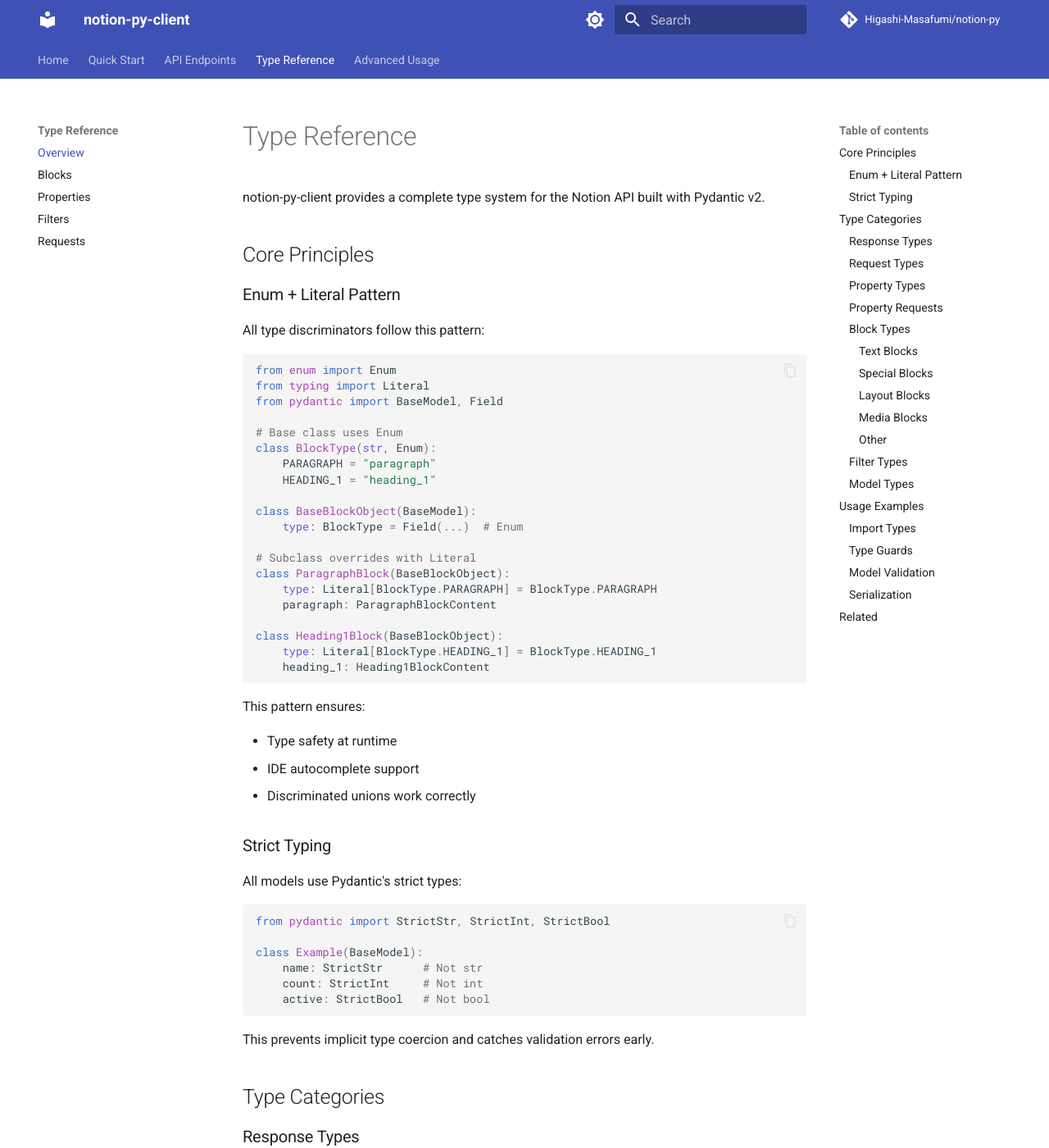
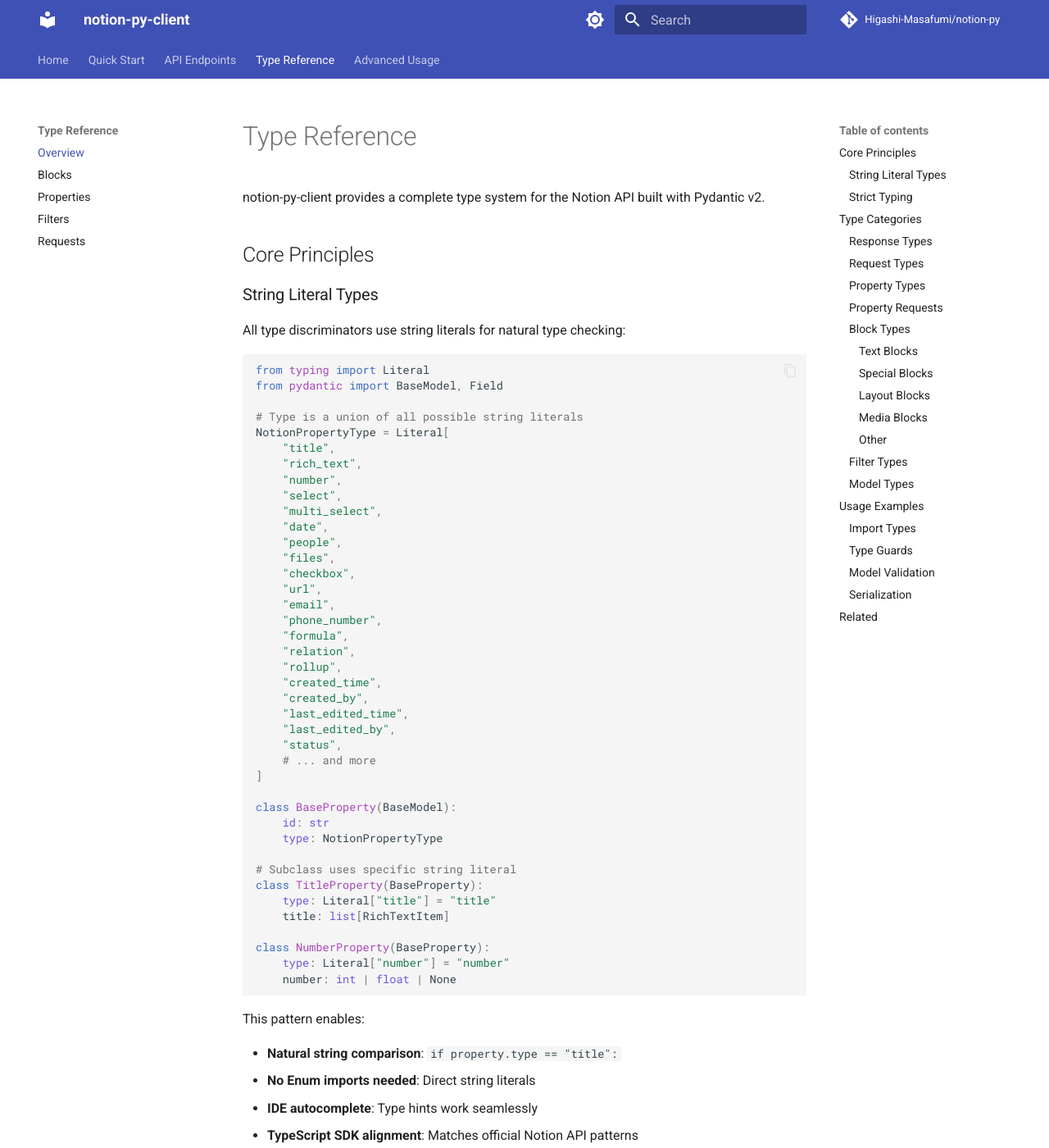
Before and after one commit to Higashi-Masafumi/notion-py, an MkDocs documentation site: the page built from docs/types/index.md, in a window 1280 px wide and 1400 px high. Shown: the whole window at 82% size. Built offline with MkDocs 1.6.1 and Material for MkDocs 9.7.7, drawn with Linux system fonts in a browser that asks for light colours; comment, search, counter and statistics services are not loaded; some of the changed text lies outside the part shown.

Commit message:
refactor: 文字列リテラルタイプパターンに基づいてドキュメントを更新し、テストの非同期関数を修正

````diff
--- a/docs/types/index.md
+++ b/docs/types/index.md
@@ -4,38 +4,59 @@
 
 ## Core Principles
 
-### Enum + Literal Pattern
+### String Literal Types
 
-All type discriminators follow this pattern:
+All type discriminators use string literals for natural type checking:
 
 ```python
-from enum import Enum
 from typing import Literal
 from pydantic import BaseModel, Field
 
-# Base class uses Enum
-class BlockType(str, Enum):
-    PARAGRAPH = "paragraph"
-    HEADING_1 = "heading_1"
+# Type is a union of all possible string literals
+NotionPropertyType = Literal[
+    "title",
+    "rich_text",
+    "number",
+    "select",
+    "multi_select",
+    "date",
+    "people",
+    "files",
+    "checkbox",
+    "url",
+    "email",
+    "phone_number",
+    "formula",
+    "relation",
+    "rollup",
+    "created_time",
+    "created_by",
+    "last_edited_time",
+    "last_edited_by",
+    "status",
+    # ... and more
+]
 
-class BaseBlockObject(BaseModel):
-    type: BlockType = Field(...)  # Enum
+class BaseProperty(BaseModel):
+    id: str
+    type: NotionPropertyType
 
-# Subclass overrides with Literal
-class ParagraphBlock(BaseBlockObject):
-    type: Literal[BlockType.PARAGRAPH] = BlockType.PARAGRAPH
-    paragraph: ParagraphBlockContent
+# Subclass uses specific string literal
+class TitleProperty(BaseProperty):
+    type: Literal["title"] = "title"
+    title: list[RichTextItem]
 
-class Heading1Block(BaseBlockObject):
-    type: Literal[BlockType.HEADING_1] = BlockType.HEADING_1
-    heading_1: Heading1BlockContent
+class NumberProperty(BaseProperty):
+    type: Literal["number"] = "number"
+    number: int | float | None
 ```
 
-This pattern ensures:
+This pattern enables:
 
-- Type safety at runtime
-- IDE autocomplete support
-- Discriminated unions work correctly
+- **Natural string comparison**: `if property.type == "title":`
+- **No Enum imports needed**: Direct string literals
+- **IDE autocomplete**: Type hints work seamlessly
+- **TypeScript SDK alignment**: Matches official Notion API patterns
 
 ### Strict Typing
 
@@ -256,11 +277,23 @@
 async with NotionAsyncClient(auth="secret_xxx") as client:
     page = await client.pages.retrieve({"page_id": "page_id"})
 
-    # Check property type
+    # Check property type with string literal
     name_prop = page.properties["Name"]
     if name_prop.type == "title":
-        # TypeScript-style type narrowing
+        # Type narrowing works automatically
         title = name_prop.title[0].plain_text if name_prop.title else ""
+
+    # Multiple type checks
+    status_prop = page.properties.get("Status")
+    if status_prop and status_prop.type == "status":
+        current_status = status_prop.status.name if status_prop.status else None
+
+    # Pattern matching (Python 3.10+)
+    match page.properties["Priority"].type:
+        case "select":
+            priority = page.properties["Priority"].select.name
+        case "multi_select":
+            tags = [opt.name for opt in page.properties["Priority"].multi_select]
 ```
 
 ### Model Validation
````
Also changed, not shown: .github/copilot-instructions.md, 1 other file.
